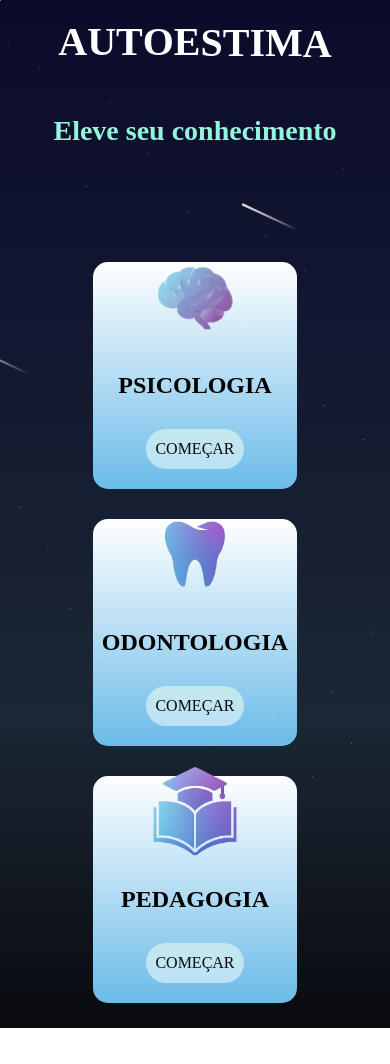
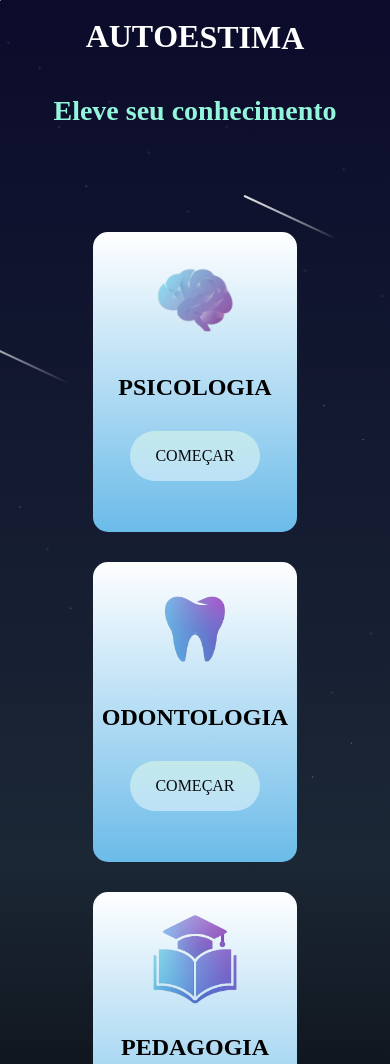
Before and after one commit to JoaoCarlosViana/siteQUIZ, a plain HTML site: page index.html in a window 390 px wide. Shown: the top 1064 px of the page. Before the commit the page ends 1028 px from the top, so only its background shows below. Drawn offline with Linux system fonts and the light colour scheme.

Commit message:
Update quiz.css

```diff
--- a/quiz.css
+++ b/quiz.css
@@ -168,8 +168,8 @@ section{
 .quadrados{
 
     border-radius: 15px;
-    width: 400px;
-    height: 400px;
+    width: 500px;
+    height: 500px;
     margin: 20px;
 
     display: flex;
@@ -216,7 +216,6 @@ section{
     background-size: cover;
     background-position: center;
 
-    margin-top: -100px;
 
 }
 .eclipse2{
@@ -227,7 +226,7 @@ section{
     background-size: cover;
     background-position: center;
 
-    margin-top: -100px;
+
 }
 .eclipse3{
     width: 200px;
@@ -236,36 +235,33 @@ section{
     background-image: url('logo_pedagogia-removebg-preview.png');
     background-size: cover;
     background-position: center;
-
-    margin-top: -100px;
 }
 
 
 /* RESPONSIVO */
-
-@media (max-width: 768px) {
+@media (max-width: 600px) {
+  .autoestima-text span {
+    font-size: 2rem;
+  }
 
   .title {
     font-size: 28px;
     text-align: center;
-    margin: 30px 10px;
-  }
-
-  .autoestima-text span {
-    font-size: 2.5rem;
-  }
-
-  section {
-    flex-direction: column;
-    margin-top: 60px;
-    padding: 10px;
+    margin: 20px;
   }
 
   .quadrados {
     width: 90%;
-    height: auto;
+    height: 300px;
     padding: 20px;
     margin: 15px 0;
+  }
+
+  .botao {
+    width: 80%;
+    height: 50px;
+    font-size: 16px;
+    margin-top: 30px;
   }
 
   .eclipse,
@@ -276,20 +272,12 @@ section{
     margin-top: -60px;
   }
 
-  .botao {
-    width: 60%;
-    height: 40px;
-    font-size: 1rem;
-    margin-top: 30px;
+  section {
+    flex-direction: column;
+    margin-top: 50px;
   }
 
-  .shooting-star {
-    width: 60px;
-    height: 2px;
+  .imagem {
+    width: 100%;
   }
 }
-
-.bloqueado {
-    background-color: gray;
-    cursor: not-allowed;
-}
```
